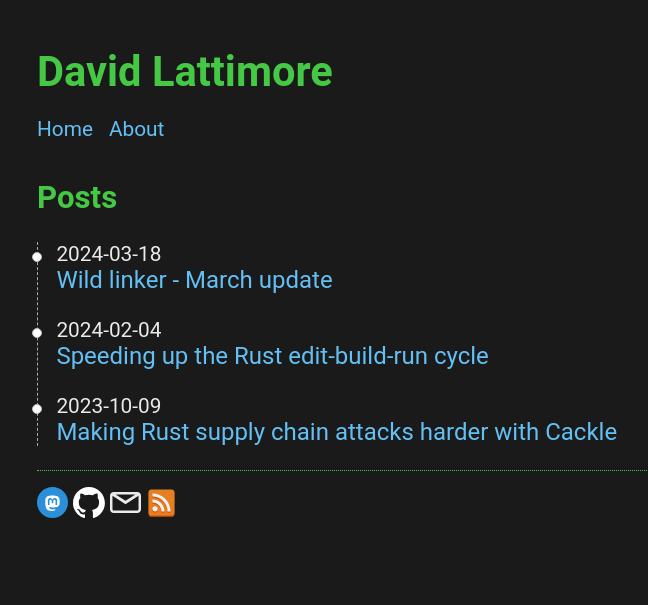
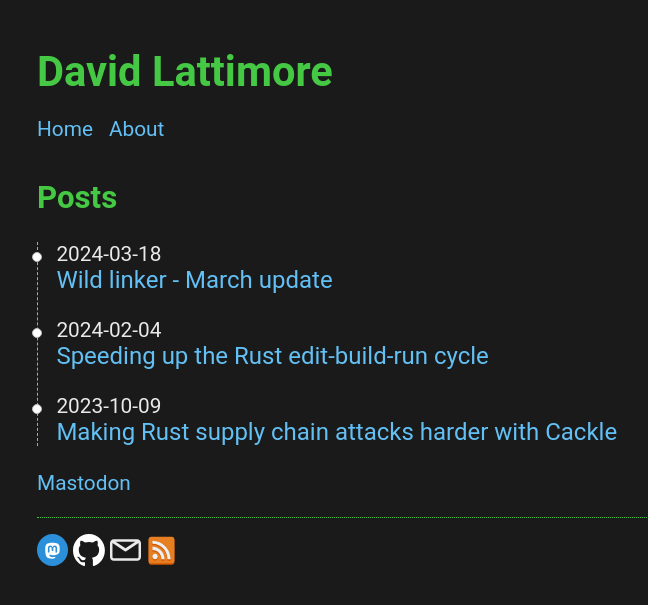
Before and after one commit to davidlattimore/davidlattimore.github.io, a Jekyll site: the page built from index.md, in a window 1280 px wide. Shown: the top 605 px of the page, without its empty margins (27-675 px from the left). Built offline with Jekyll 4.4.1, drawn with Linux system fonts in a browser that asks for light colours.

Commit message:
Add verification link to Mastodon

```diff
--- a/index.md
+++ b/index.md
@@ -15,3 +15,4 @@ title: David Lattimore
     </li>
   {% endfor %}
 </ul>
+<a rel="me" href="https://mas.to/@davidlattimore">Mastodon</a>
```
